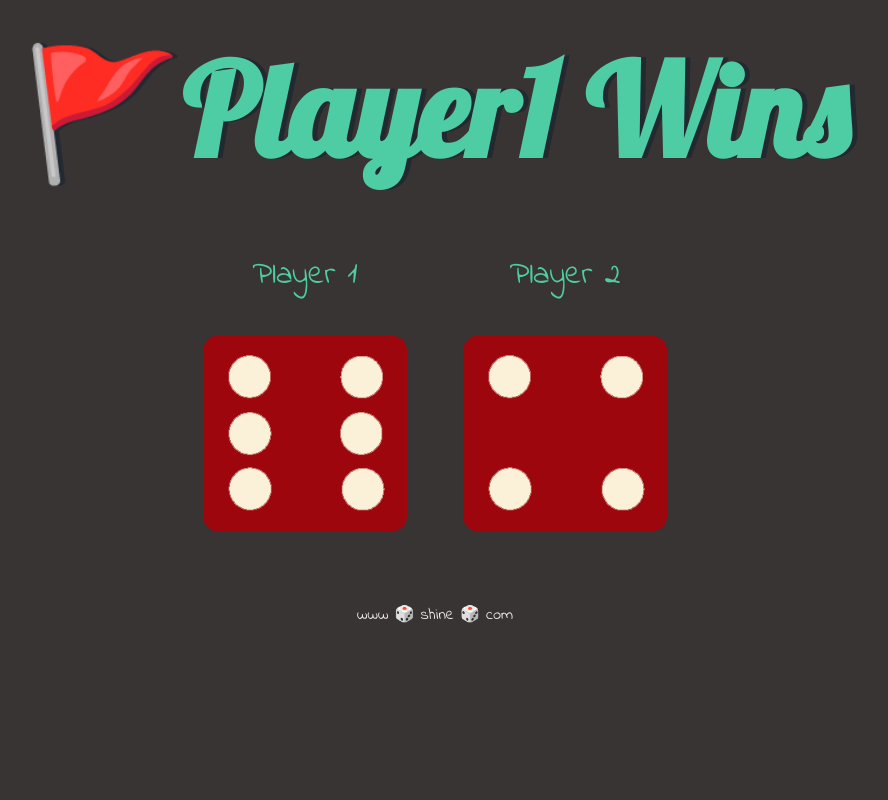
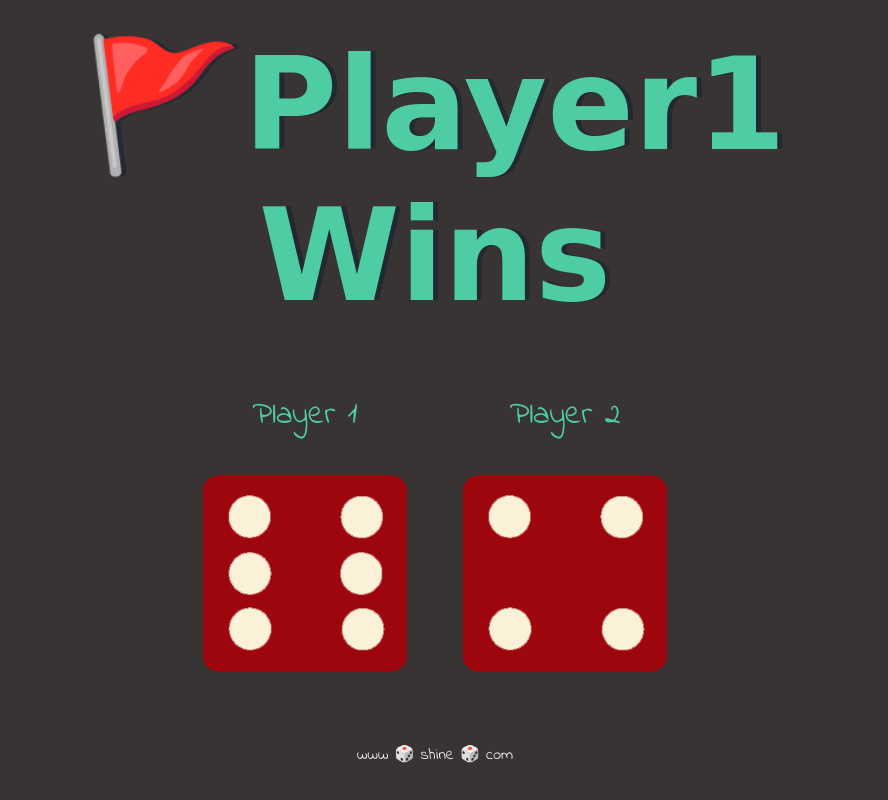
Before and after one commit to shine2024/DiceGame, a plain HTML site: page index.html in a window 1280 px wide. Shown: the whole page, without its empty margins (205-1093 px from the left). Drawn offline with Linux system fonts and the light colour scheme.

Commit message:
Update style.css

```diff
--- a/style.css
+++ b/style.css
@@ -16,7 +16,7 @@
 
   h1 {
     margin: 30px;
-    font-family: 'Lobster', cursive;
+    font-family:  cursive;
     text-shadow: 5px 0 #232931;
     font-size: 8rem;
     color: #4ECCA3;
```
